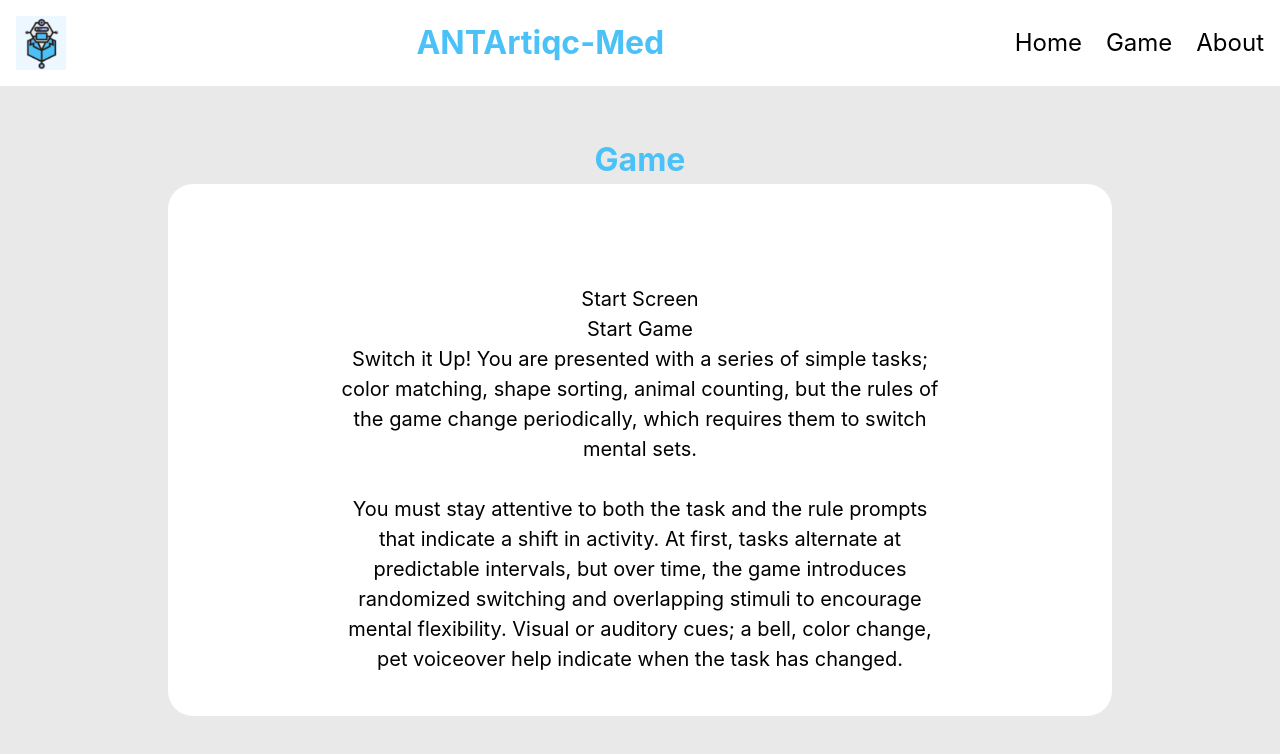
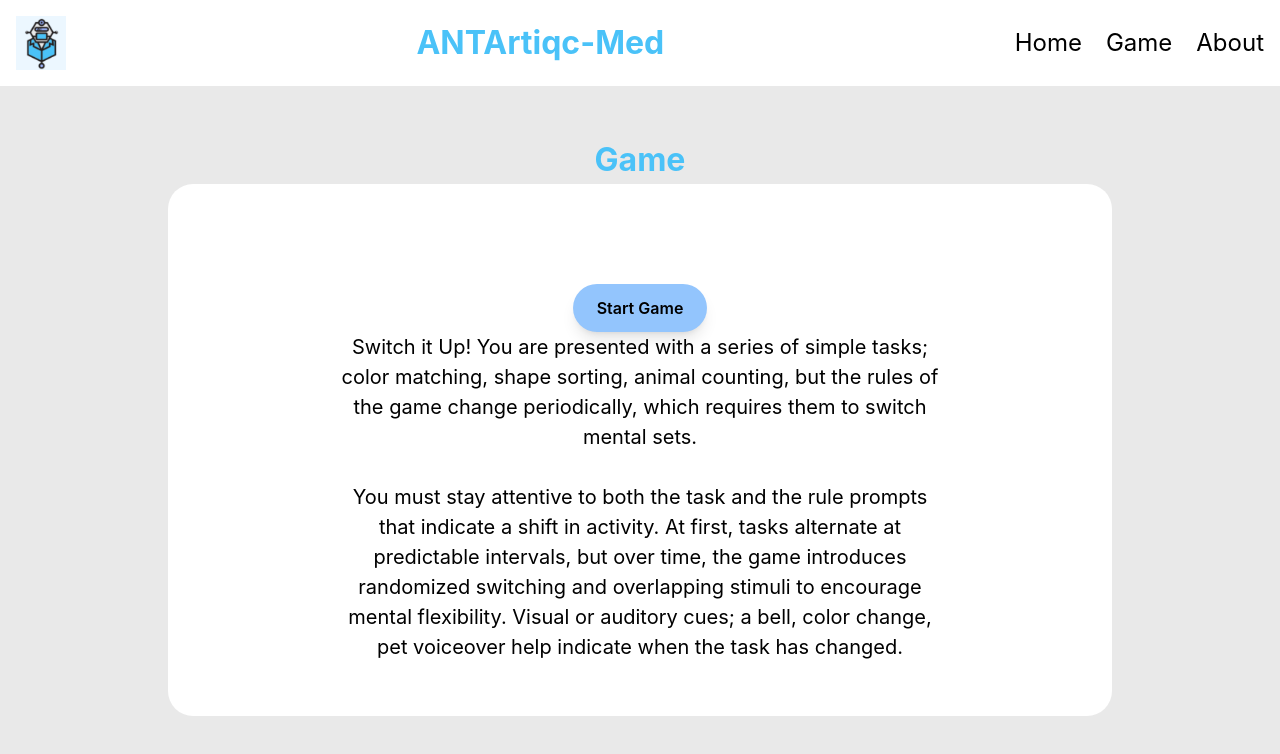
Before and after one commit to Green-Kiwie/AntArcTic-Med, a React (Create React App) app in the folder antarctic-med/: page /game in a window 1280 px wide. Shown: the top 754 px of the page. Built offline with nearby package versions, Linux system fonts and the light colour scheme.

Commit message:
test for deployment

```diff
--- a/antarctic-med/src/components/switchitup/StartScreen.jsx
+++ b/antarctic-med/src/components/switchitup/StartScreen.jsx
@@ -1,12 +1,13 @@
+import Designed_Button from "../../global_helpers/Button"
+
 export default function StartScreen({ setGameRunning }) {
 
 
     return (
         <div>
-            <h1>Start Screen</h1>
-            <button onClick={() => setGameRunning("game")}>
-                Start Game
-            </button>
+            <Designed_Button
+                onClick={() => setGameRunning("game")} content={"Start Game"} >
+            </Designed_Button>
             <p>
                 Switch it Up! You are presented with a series of simple tasks; color matching, shape sorting,
                 animal counting, but the rules of the game change periodically, which requires them to switch mental
```
